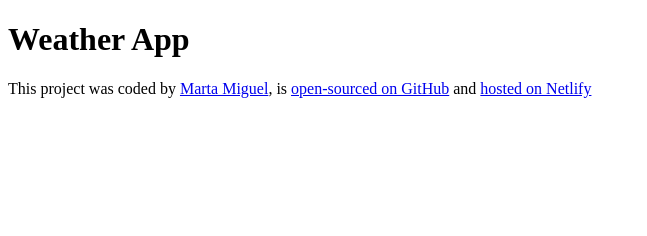
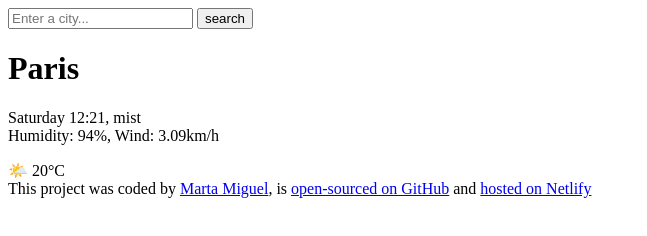
Before and after one commit to martamiguel/Vanilla-Weather, a plain HTML site: page index.html in a window 1280 px wide. Shown: the whole page, without its empty margins (0-647 px from the left). Drawn offline with Linux system fonts and the light colour scheme.

Commit message:
Added the HTML to the project

```diff
--- a/index.html
+++ b/index.html
@@ -6,7 +6,23 @@
     <title>Document</title>
   </head>
   <body>
-    <h1>Weather App</h1>
+    <header>
+      <form action="">
+        <input type="search" placeholder="Enter a city..." required />
+        <input type="submit" value="search" />
+      </form>
+    </header>
+    <main>
+      <div>
+        <h1>Paris</h1>
+        <p>
+          Saturday 12:21, mist
+          <br />
+          Humidity: 94%, Wind: 3.09km/h
+        </p>
+      </div>
+      <div>🌤️ 20°C</div>
+    </main>
     <footer>
       This project was coded by
       <a
```
